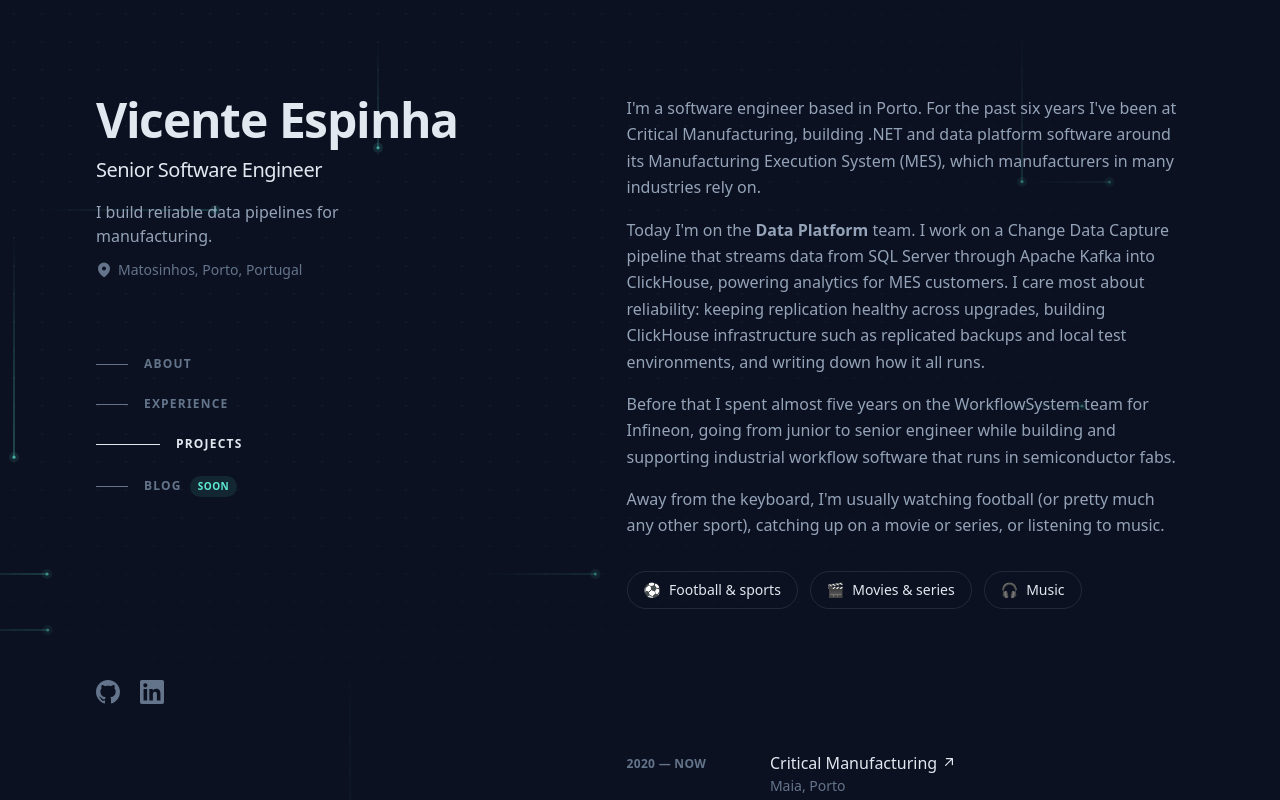
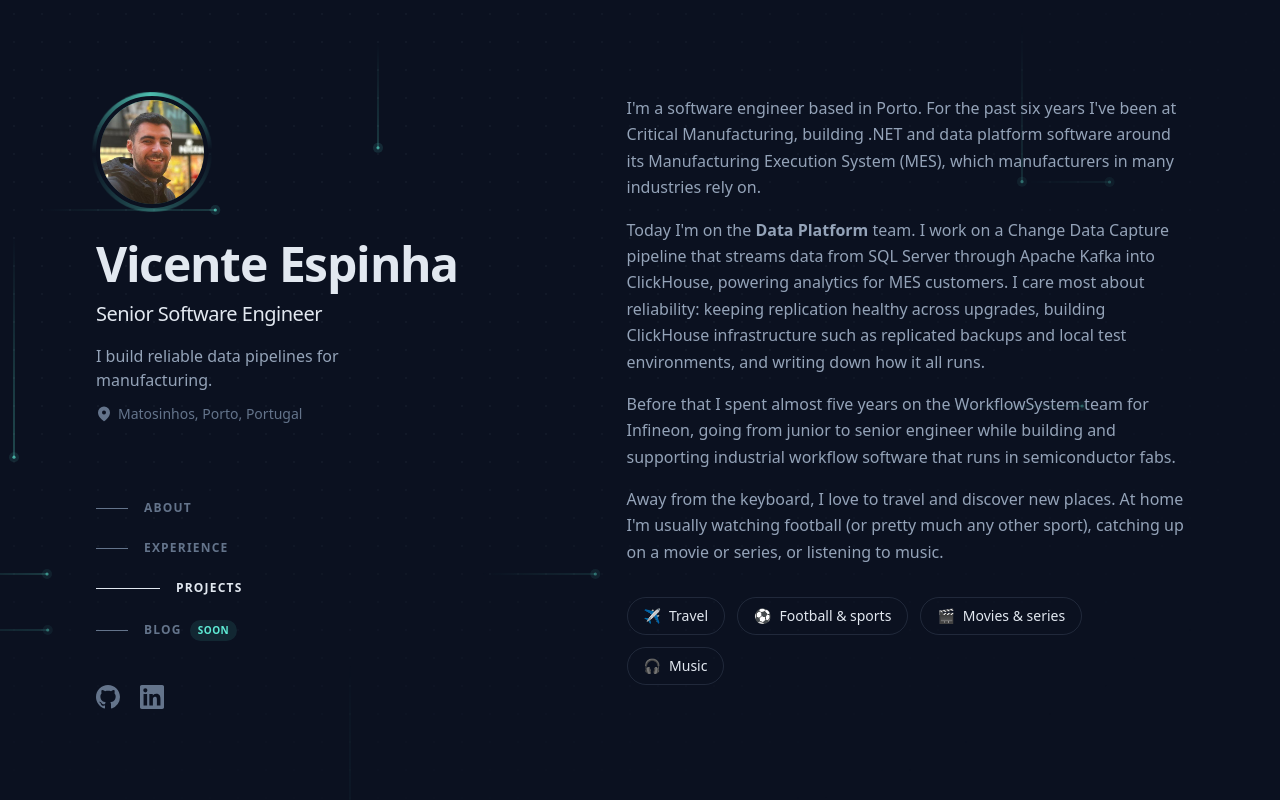
Before and after one commit to vicente-espinha/vicente-espinha.github.io, an Astro site: page / in a window 1280 px wide. Shown: the top 800 px of the page. Built offline with nearby package versions, Linux system fonts and the light colour scheme; Astro itself is replaced by a stand-in of ours.

Commit message:
Add profile photo and travel interest
Round avatar above the name with a rotating accent ring, also used
as the link preview image. Travel added to the About text and tags.

Co-Authored-By: Claude Opus 5.5 <noreply@anthropic.com>

```diff
--- a/src/components/Sidebar.astro
+++ b/src/components/Sidebar.astro
@@ -19,6 +19,19 @@ const nav = [
   class="lg:sticky lg:top-0 lg:flex lg:max-h-screen lg:w-[48%] lg:flex-col lg:justify-between lg:py-24"
 >
   <div>
+    <div class="avatar group relative mb-8 h-24 w-24 sm:h-28 sm:w-28">
+      <!-- Slowly rotating accent ring -->
+      <span class="avatar-ring absolute -inset-1 rounded-full" aria-hidden="true"></span>
+      <img
+        src="/avatar.jpg"
+        alt={`Photo of ${profile.name}`}
+        width="400"
+        height="400"
+        fetchpriority="high"
+        decoding="async"
+        class="relative h-full w-full rounded-full border-4 border-bg object-cover transition-transform duration-500 group-hover:scale-105"
+      />
+    </div>
     <h1 class="text-4xl font-bold tracking-tight text-heading sm:text-5xl">
       <a href="/" aria-label={profile.name}>
         {
--- a/src/data/profile.ts
+++ b/src/data/profile.ts
@@ -32,11 +32,12 @@ export const profile = {
     `Before that I spent almost five years on the WorkflowSystem team for Infineon, going from junior to
     senior engineer while building and supporting industrial workflow software that runs in semiconductor fabs.`,
 
-    `Away from the keyboard, I'm usually watching football (or pretty much any other sport),
-    catching up on a movie or series, or listening to music.`,
+    `Away from the keyboard, I love to travel and discover new places. At home I'm usually watching
+    football (or pretty much any other sport), catching up on a movie or series, or listening to music.`,
   ],
 
   interests: [
+    { emoji: '✈️', label: 'Travel' },
     { emoji: '⚽', label: 'Football & sports' },
     { emoji: '🎬', label: 'Movies & series' },
     { emoji: '🎧', label: 'Music' },
--- a/src/layouts/Base.astro
+++ b/src/layouts/Base.astro
@@ -40,6 +40,10 @@ const canonical = new URL(Astro.url.pathname, Astro.site);
     <meta property="og:description" content={description} />
     <meta property="og:url" content={canonical} />
     <meta property="og:site_name" content={profile.name} />
+    <meta property="og:image" content={new URL('/avatar.jpg', Astro.site)} />
+    <meta property="og:image:width" content="400" />
+    <meta property="og:image:height" content="400" />
+    <meta property="og:image:alt" content={`Photo of ${profile.name}`} />
     <meta name="twitter:card" content="summary" />
     <meta name="twitter:title" content={title} />
     <meta name="twitter:description" content={description} />
--- a/src/styles/global.css
+++ b/src/styles/global.css
@@ -112,7 +112,44 @@
 .letter {
   display: inline-block;
   animation: letter-in 900ms cubic-bezier(0.22, 1, 0.36, 1) both;
-  animation-delay: calc(150ms + var(--i, 0) * 45ms);
+  animation-delay: calc(350ms + var(--i, 0) * 45ms);
+}
+
+/* ---------- Avatar: pop-in + rotating accent ring ---------- */
+@keyframes avatar-in {
+  from {
+    opacity: 0;
+    transform: scale(0.85);
+    filter: blur(8px);
+  }
+  to {
+    opacity: 1;
+    transform: none;
+    filter: blur(0);
+  }
+}
+
+@keyframes spin {
+  to {
+    transform: rotate(360deg);
+  }
+}
+
+.avatar {
+  animation: avatar-in 900ms cubic-bezier(0.22, 1, 0.36, 1) both;
+}
+
+.avatar-ring {
+  background: conic-gradient(
+    from 0deg,
+    transparent 0deg,
+    var(--color-accent) 90deg,
+    transparent 180deg,
+    color-mix(in oklab, var(--color-accent) 40%, transparent) 270deg,
+    transparent 360deg
+  );
+  animation: spin 8s linear infinite;
+  opacity: 0.8;
 }
 
 /* ---------- Reduced motion ---------- */
@@ -122,7 +159,9 @@
   }
   .reveal,
   .rise,
-  .letter {
+  .letter,
+  .avatar,
+  .avatar-ring {
     opacity: 1 !important;
     transform: none !important;
     animation: none !important;
```
Also changed, not shown: public/avatar.jpg (added).
